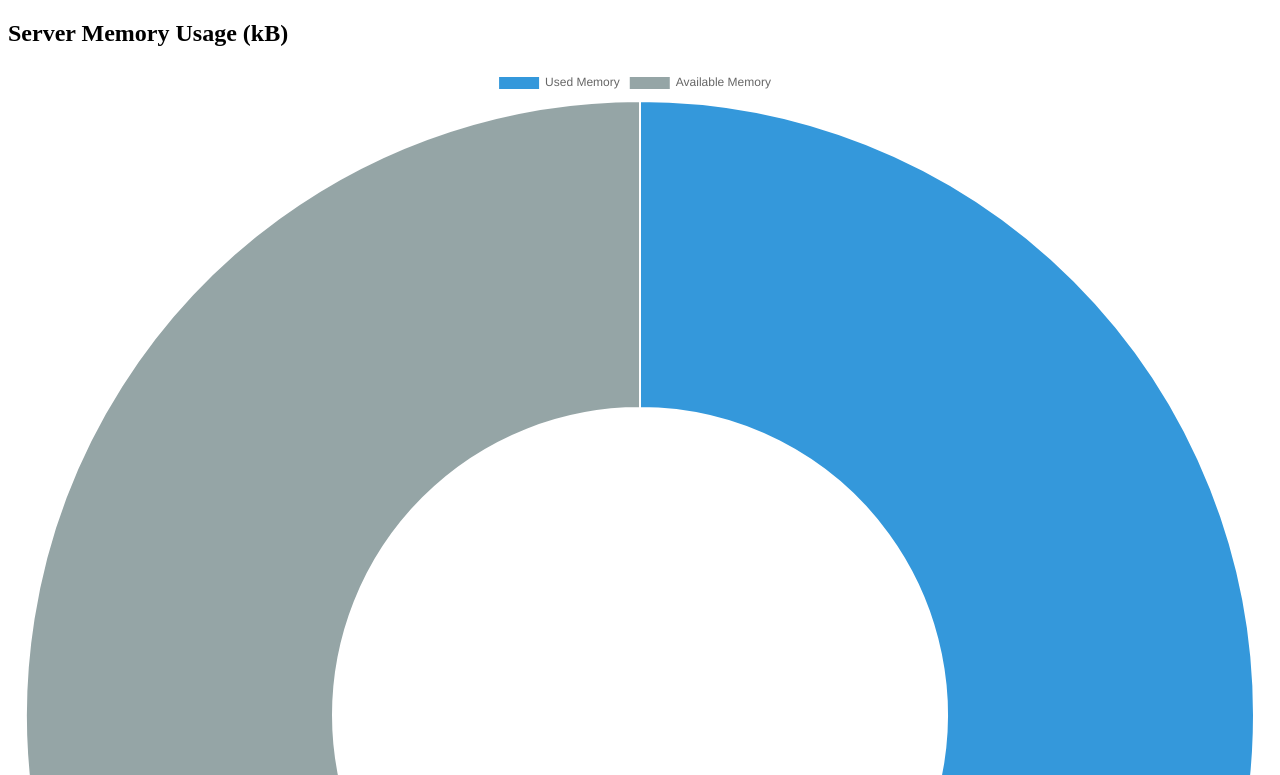
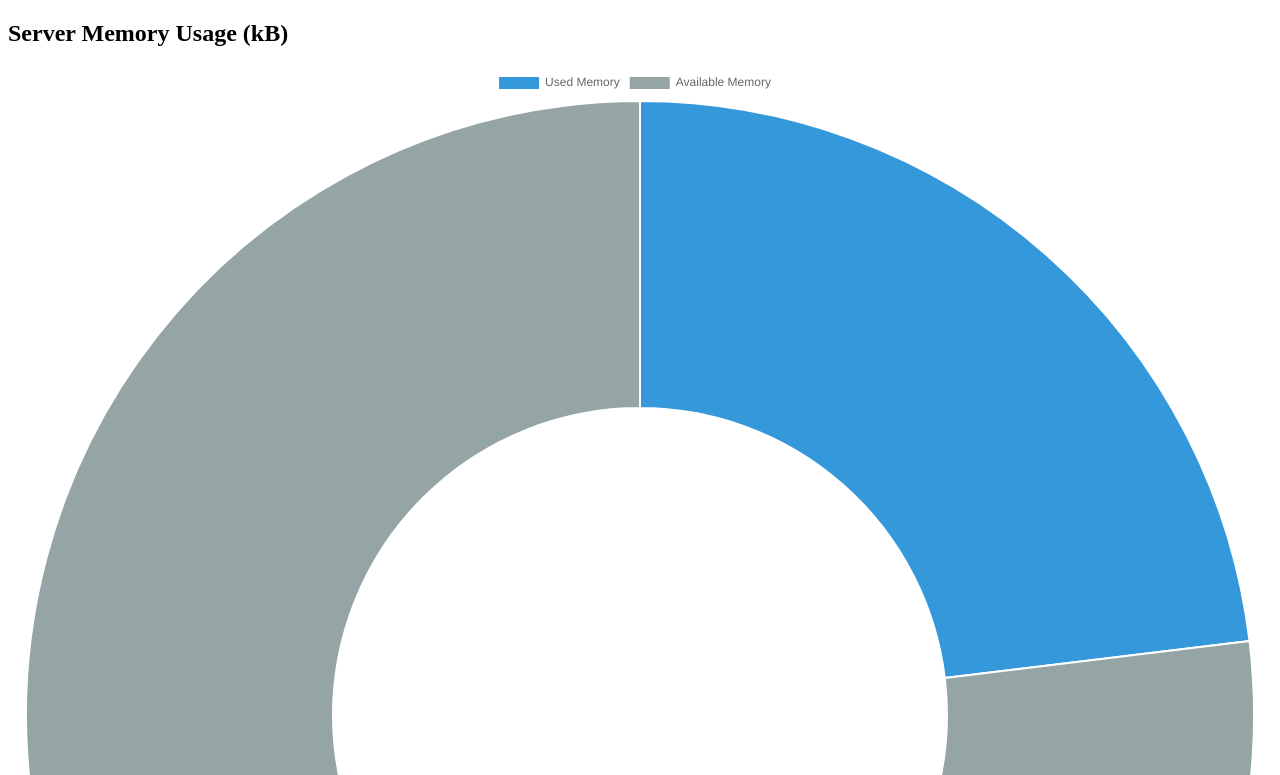
Before and after one commit to pedsm/sshSuite, a website: page static/charts/chart.html in a window 1280 px wide. Shown: the top 775 px of the page. Drawn offline with Linux system fonts and the light colour scheme.

Commit message:
finished OP chart

```diff
--- a/static/charts/chart.html
+++ b/static/charts/chart.html
@@ -11,6 +11,10 @@
                 <canvas id="myChart"></canvas>
             </div>
             <script src="doughnut.js"></script>
+            <script>
+            var array = [300,1000];
+            makeMemChart(array);
+            </script>
         </div>
     </body>
 </html>
--- a/static/charts/doughnut.js
+++ b/static/charts/doughnut.js
@@ -1,3 +1,4 @@
+function makeMemChart(array){
     var ctx = document.getElementById("myChart").getContext('2d');
     var myChart = new Chart(ctx, {
         type: 'doughnut',
@@ -8,7 +9,8 @@ var myChart = new Chart(ctx, {
                     "#3498db",
                     "#95a5a6",
                 ],
-            data: [2000, 3000]
+                data: array
             }]
         }
     });
+}
```
Also changed, not shown: 2 other files. Lines whose indentation alone changed are shown as unchanged.
